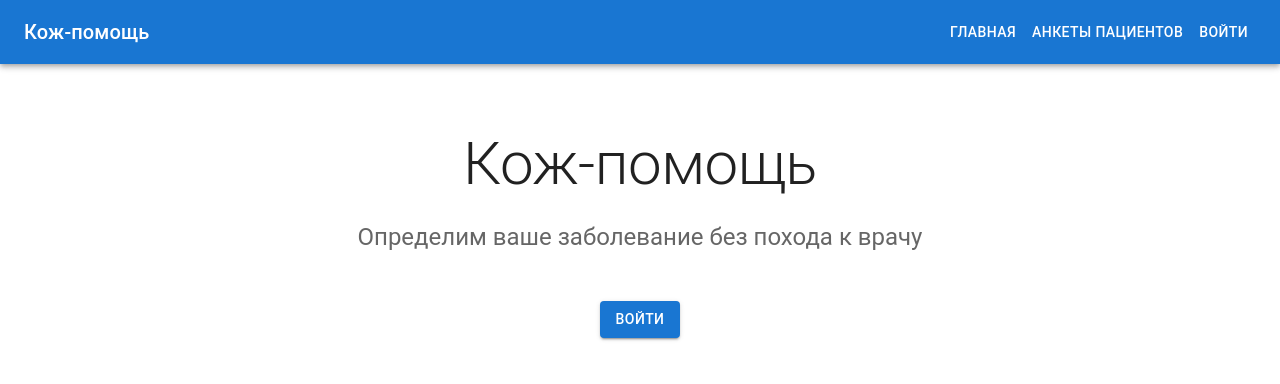
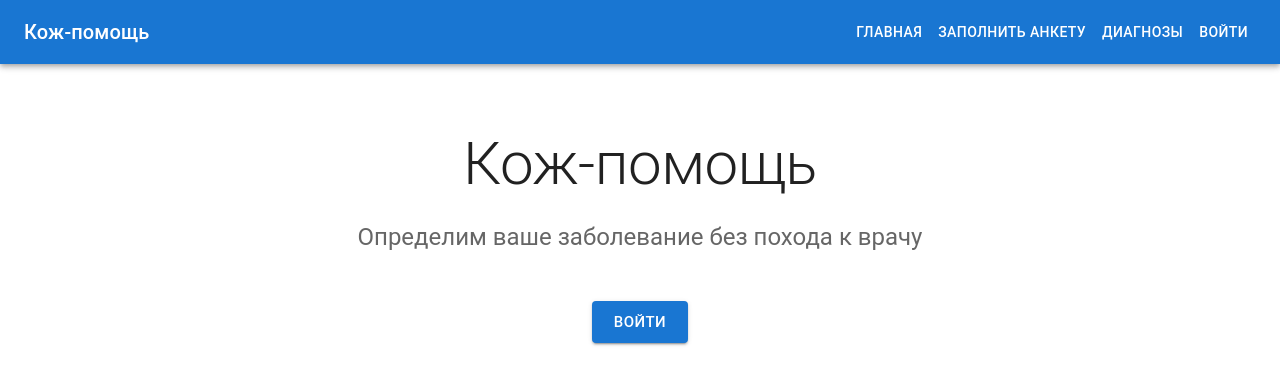
Before and after one commit to BigDever/medical-app, a Next.js app: page / in a window 1280 px wide. Shown: the top 384 px of the page. Built offline with nearby package versions, Linux system fonts and the light colour scheme.

Commit message:
Добавлена пагинация

```diff
--- a/pages/diagnosis.js
+++ b/pages/diagnosis.js
@@ -0,0 +1,5 @@
+export default function Diagnosis () {
+    return (
+        <h1>Диагноз</h1>
+    )
+}
--- a/pages/form.js
+++ b/pages/form.js
@@ -0,0 +1,5 @@
+export default function Form () {
+    return (
+        <h1>Форма болезни</h1>
+    )
+}
--- a/pages/index.js
+++ b/pages/index.js
@@ -1,13 +1,34 @@
 import Head from 'next/head'
 import styles from '../styles/Home.module.css'
 import {AppBar, Box, Button, Container, Stack, Toolbar, Typography} from "@mui/material";
+import Link from "next/link";
 
-const isMedic = true;
+const isMedic = false;
 
-let navItems = ['Главная', 'Заполнить анкету', 'Диагнозы', 'Войти'];
+let navItems = [
+    {
+        name: 'Главная',
+        href: '/',
+    },
+    {
+        name: 'Заполнить анкету',
+        href: '/form',
+    },
+    {
+        name: 'Диагнозы',
+        href: '/diagnosis',
+    },
+    {
+        name: 'Войти',
+        href: '/sign',
+    }
+];
 
 if (isMedic) {
-    navItems[1] = 'Анкеты пациентов';
+    navItems[1] = {
+        name: 'Анкеты пациентов',
+        href: '/list'
+    };
     navItems.splice(2, 1);
 }
 
@@ -33,8 +54,8 @@ export default function Home() {
                     </Typography>
                     <Box sx={{ display: { xs: 'none', sm: 'block' } }}>
                         {navItems.map((item) => (
-                            <Button key={item} sx={{ color: '#fff' }}>
-                                {item}
+                            <Button key={item.name} sx={{ color: '#fff' }}>
+                                <Link href={item.href}>{item.name}</Link>
                             </Button>
                         ))}
                     </Box>
@@ -68,7 +89,9 @@ export default function Home() {
                         spacing={2}
                         justifyContent="center"
                     >
-                        <Button variant="contained">Войти</Button>
+                        <Button size="large" variant="contained">
+                            <Link href={'/sign'}>Войти</Link>
+                        </Button>
                     </Stack>
                 </Container>
             </Box>
--- a/pages/list.js
+++ b/pages/list.js
@@ -0,0 +1,5 @@
+export default function List () {
+    return (
+        <h1>Список пациентов</h1>
+    )
+}
--- a/pages/sign.js
+++ b/pages/sign.js
@@ -0,0 +1,5 @@
+export default function Sign () {
+    return (
+        <h1>Войти</h1>
+    )
+}
```
